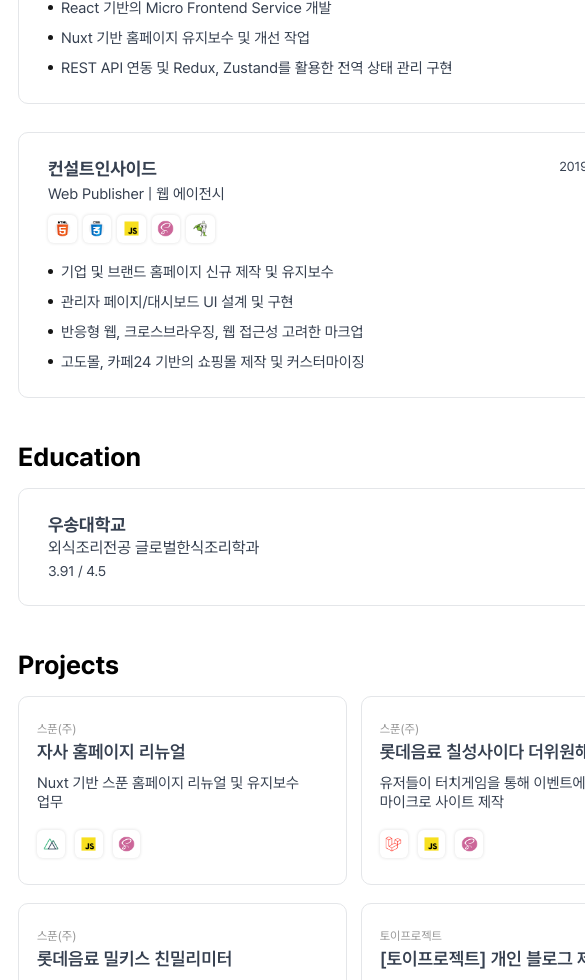
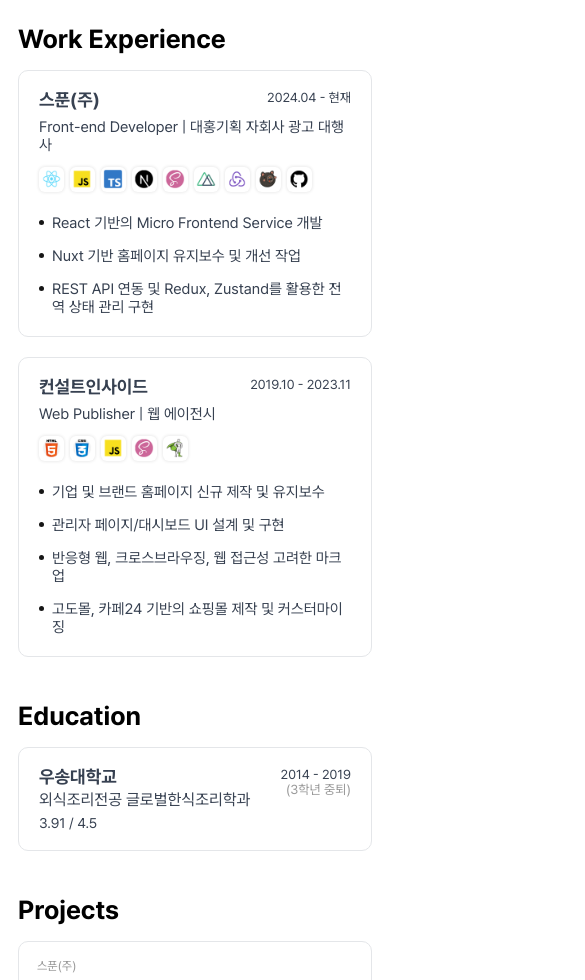
Before and after one commit to 1bins/1bins-blog, a Next.js app: page /about in a window 390 px wide. Shown: the part 1020-2000 px from the top of the page, 585 px wide, since content can reach past the window. Built offline with nearby package versions, Linux system fonts and the light colour scheme.

Commit message:
:iphone: about 페이지 반응형

```diff
--- a/src/app/(blog)/about/_sections/Career/careerSection.module.scss
+++ b/src/app/(blog)/about/_sections/Career/careerSection.module.scss
@@ -64,3 +64,42 @@
     }
   }
 }
+
+// mobile
+@media screen and (max-width: 750px) {
+  .career-item-box {
+    padding: 2rem;
+
+    &:nth-child(n+2) {
+      margin-top: 2rem;
+    }
+
+    .title-box {
+      .description {
+        line-height: 1.2;
+      }
+    }
+
+    .skill-box {
+      width: auto;
+
+      ul {
+        li {
+          width: 8%;
+        }
+      }
+    }
+
+    .career-cont-box {
+      margin-top: 2.2rem;
+
+      li {
+        line-height: 1.2;
+
+        &:before {
+          top: 0.6rem;
+        }
+      }
+    }
+  }
+}
--- a/src/app/(blog)/about/_sections/Education/educationSection.module.scss
+++ b/src/app/(blog)/about/_sections/Education/educationSection.module.scss
@@ -32,3 +32,15 @@
     }
   }
 }
+
+// mobile
+@media screen and (max-width: 750px) {
+  .education-container {
+    padding: 2rem;
+
+    .date {
+      top: 2rem;
+      right: 2rem;
+    }
+  }
+}
--- a/src/app/(blog)/about/_sections/Projects/projectsSection.module.scss
+++ b/src/app/(blog)/about/_sections/Projects/projectsSection.module.scss
@@ -3,3 +3,11 @@
   gap: 1.8rem 2%;
   flex-wrap: wrap;
 }
+
+// mobile
+@media screen and (max-width: 750px) {
+  .project-list-box {
+    flex-direction: column;
+    gap: 1.5rem 0;
+  }
+}
--- a/src/app/(blog)/about/_sections/Skills/skillsSection.module.scss
+++ b/src/app/(blog)/about/_sections/Skills/skillsSection.module.scss
@@ -17,3 +17,13 @@
     }
   }
 }
+
+// mobile
+@media screen and (max-width: 750px) {
+  .tabs-box {
+    .tabs {
+      flex-wrap: wrap;
+      gap: 0.7rem;
+    }
+  }
+}
--- a/src/app/(blog)/about/about.module.scss
+++ b/src/app/(blog)/about/about.module.scss
@@ -12,3 +12,10 @@
     color: #000;
   }
 }
+
+// mobile
+@media screen and (max-width: 750px) {
+  .container {
+    width: auto;
+  }
+}
--- a/src/app/(blog)/about/components/ProjectItem/index.tsx
+++ b/src/app/(blog)/about/components/ProjectItem/index.tsx
@@ -12,8 +12,10 @@ export const ProjectItem = ({
   description,
   skills
 }: Project) => {
+  const handleItemStyle = id.includes('s') ? 'typeA' : id.includes('c') ? 'typeB' : 'typeC';
+
   return(
-    <div className={cx('project-item')}>
+    <div className={cx('project-item', handleItemStyle)}>
       <p className={cx('company')}>{company}</p>
       <p className={cx('title')}>{title}</p>
       <p className={cx('description')}>{description}</p>
--- a/src/app/(blog)/about/components/ProjectItem/projectItem.module.scss
+++ b/src/app/(blog)/about/components/ProjectItem/projectItem.module.scss
@@ -1,3 +1,5 @@
+@use '@/assets/scss/variable' as v;
+
 .project-item {
   position: relative;
   padding: 2.6rem 1.8rem;
@@ -6,6 +8,26 @@
   border: 1px solid #e4e6e9;
   border-radius: 1rem;
   cursor: pointer;
+
+  &:hover {
+    border-color: transparent;
+
+   .company, .title, .description {
+     color: #fff;
+   }
+  }
+
+  &.typeA:hover {
+    background: v.$color_secondary;
+  }
+
+  &.typeB:hover {
+    background: v.$color_primary;
+  }
+
+  &.typeC:hover {
+    background: v.$color_admin_primary;
+  }
 
   .company {
     font-size: 1.2rem;
@@ -39,3 +61,22 @@
     }
   }
 }
+
+// mobile
+@media screen and (max-width: 750px) {
+  .project-item {
+    width: auto;
+    padding: 1.8rem 1.8rem 2.2rem;
+    min-height: auto;
+
+    .title {
+      margin: 0.8rem 0;
+      font-size: 1.8rem;
+      font-weight: 600;
+    }
+
+    .skill-list {
+      display: none;
+    }
+  }
+}
--- a/src/app/(blog)/about/components/SkillItem/skillItem.module.scss
+++ b/src/app/(blog)/about/components/SkillItem/skillItem.module.scss
@@ -46,3 +46,15 @@
     }
   }
 }
+
+// mobile
+@media screen and (max-width: 750px) {
+  .skill-item {
+    width: 10%;
+    box-shadow: 0 0 .3rem .09rem #00000014;
+
+    img {
+      width: 80%;
+    }
+  }
+}
```
